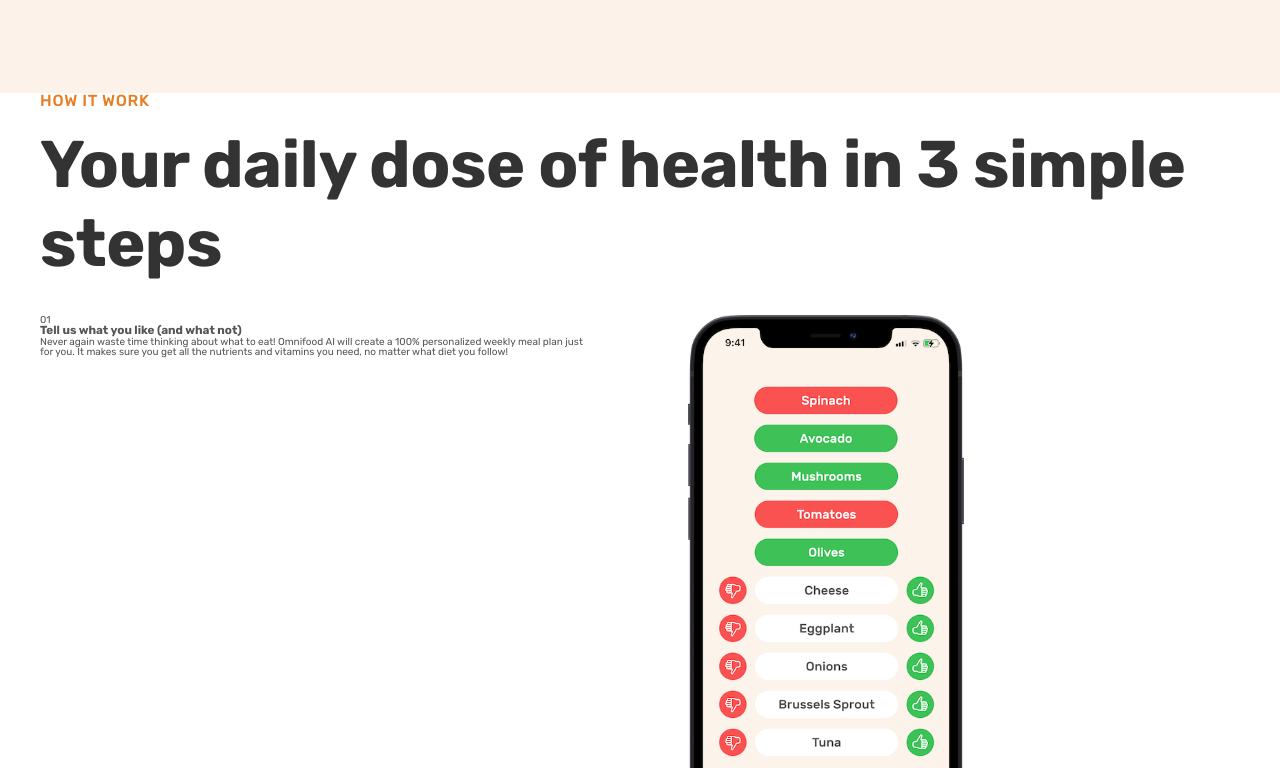
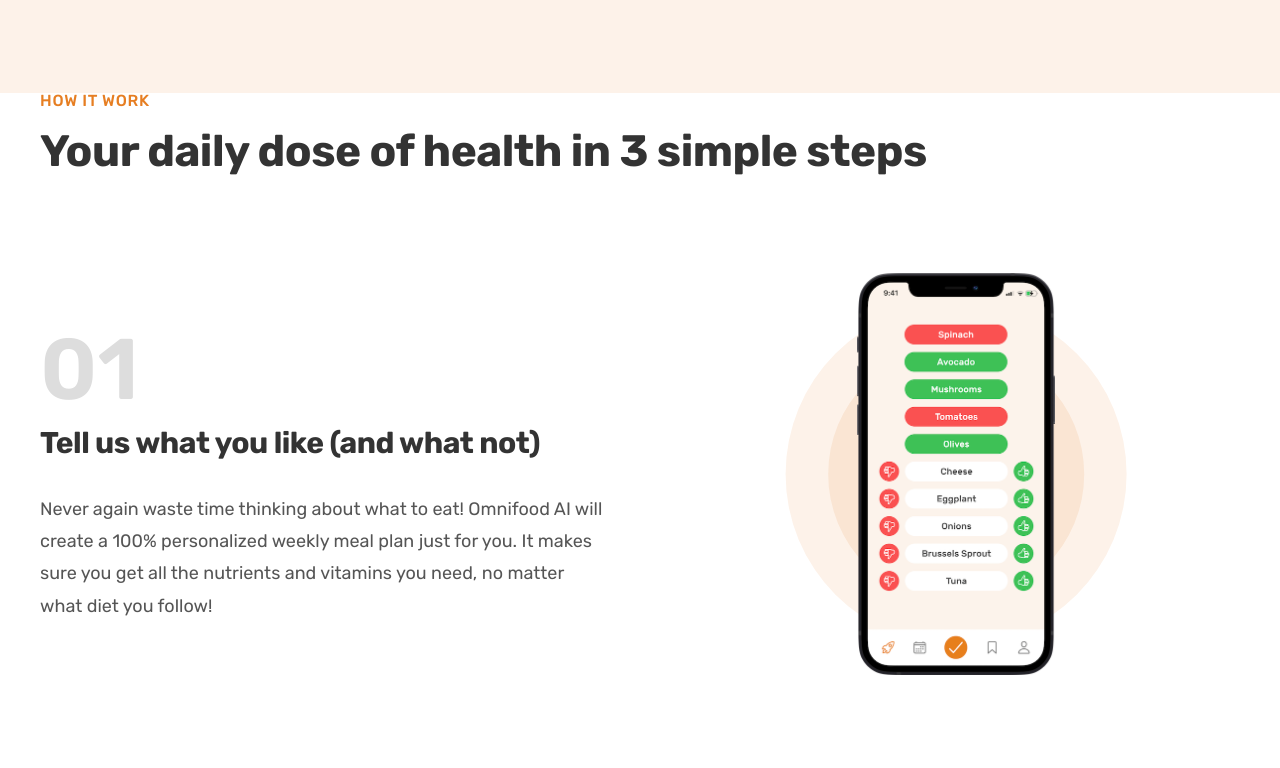
Before and after one commit to moooonkinng/Omnifood-template, a plain HTML site: page index.html in a window 1280 px wide. Shown: the part 701-1469 px from the top of the page. Drawn offline with Linux system fonts and the light colour scheme.

Commit message:
HOw It Works Section Update

```diff
--- a/css/style.css
+++ b/css/style.css
@@ -61,7 +61,8 @@ body {
 }
 .grid {
   display: grid;
-  gap: 9.6rem;
+  row-gap: 9.6rem;
+  column-gap: 6.4rem;
 }
 .grid--2--cols {
   grid-template-columns: repeat(2, 1fr);
@@ -72,21 +73,30 @@ body {
 .grid--4--cols {
   grid-template-columns: repeat(4, 1fr);
 }
-
+.grid--center--v {
+  align-items: center;
+}
 .heading-primary,
-.heading-secondary {
+.heading-secondary,
+.heading-tertiary {
   font-weight: 700;
   color: #333;
   letter-spacing: -0.5px;
-  margin-bottom: 3.2rem;
 }
 .heading-primary {
   font-size: 5.2rem;
   line-height: 1.1;
+  margin-bottom: 3.2rem;
 }
 .heading-secondary {
   font-size: 4.4rem;
   line-height: 1.2;
+  margin-bottom: 9.6rem;
+}
+.heading-tertiary {
+  font-size: 3rem;
+  line-height: 1.2;
+  margin-bottom: 3.2rem;
 }
 .sub-heading {
   color: #e67e22;
@@ -234,6 +244,44 @@ body {
 /*****************************************/
 /* How It Work Section */
 /*****************************************/
+.step-number {
+  font-size: 8.6rem;
+  font-weight: 600;
+  color: #ddd;
+  margin-bottom: 1.2rem;
+}
+.step-description {
+  font-size: 1.8rem;
+  line-height: 1.8;
+}
+.step-img-box {
+  display: flex;
+  justify-content: center;
+  align-items: center;
+  position: relative;
+}
+.step-img-box::before,
+.step-img-box::after {
+  content: "";
+  display: block;
+  position: absolute;
+  top: 50%;
+  left: 50%;
+  transform: translate(-50%, -50%);
+  border-radius: 50%;
+}
 .step-img {
-  width: 50%;
+  width: 35%;
 }
+.step-img-box::before {
+  width: 60%;
+  padding-bottom: 60%;
+  background-color: #fdf2e9;
+  z-index: -1;
+}
+.step-img-box::after {
+  width: 45%;
+  padding-bottom: 45%;
+  background-color: #fae5d3;
+  z-index: -1;
+}
--- a/index.html
+++ b/index.html
@@ -86,11 +86,11 @@
       <section class="section-how">
         <div class="container">
           <span class="sub-heading">How It Work</span>
-          <div class="heading-secondary">
-            <h2>Your daily dose of health in 3 simple steps</h2>
-          </div>
+          <h2 class="heading-secondary">
+            Your daily dose of health in 3 simple steps
+          </h2>
         </div>
-        <div class="container grid grid--2--cols">
+        <div class="container grid grid--2--cols grid--center--v">
           <!-- Step 1 -->
 
           <div class="step-text-box">
```
